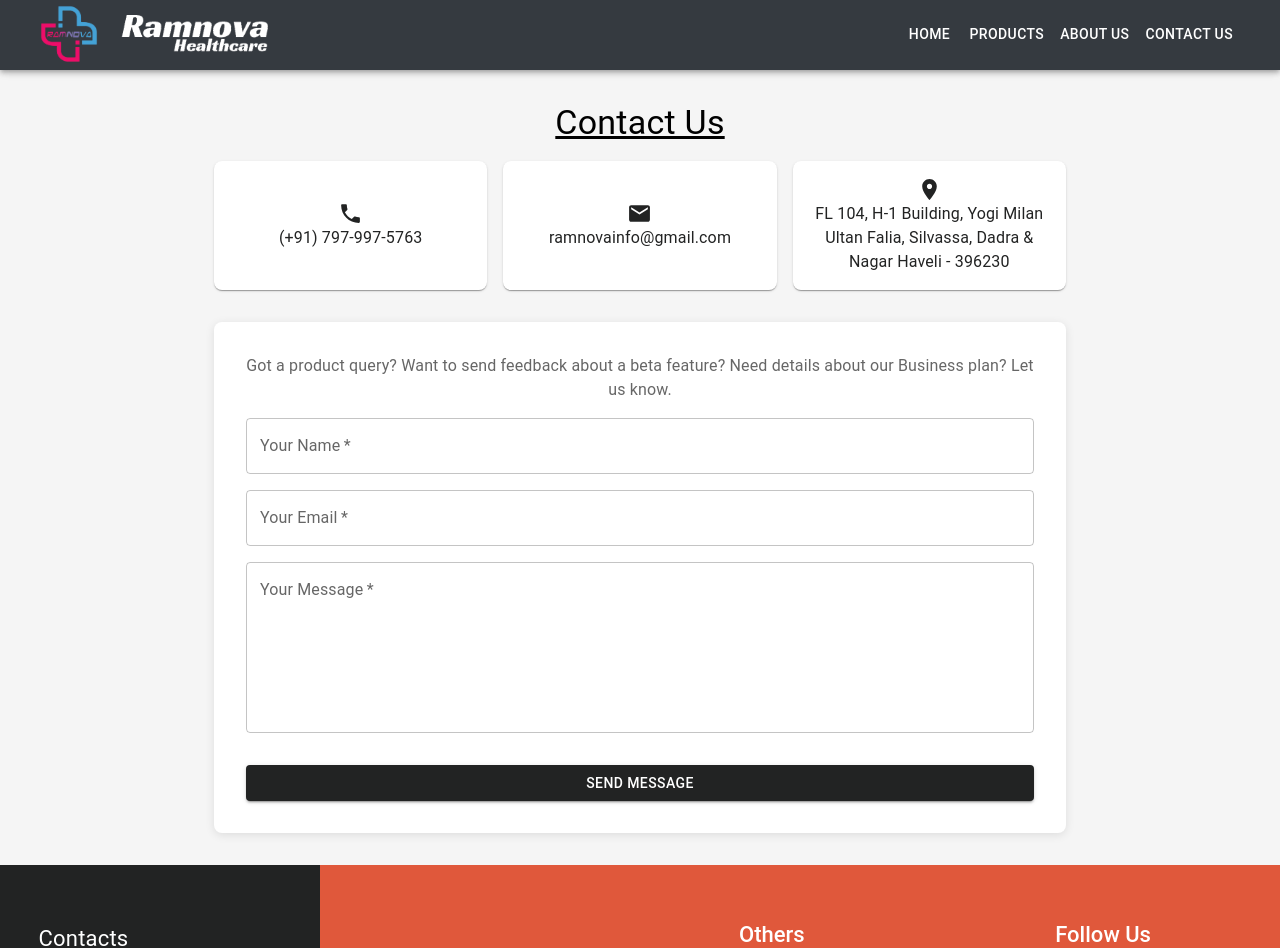
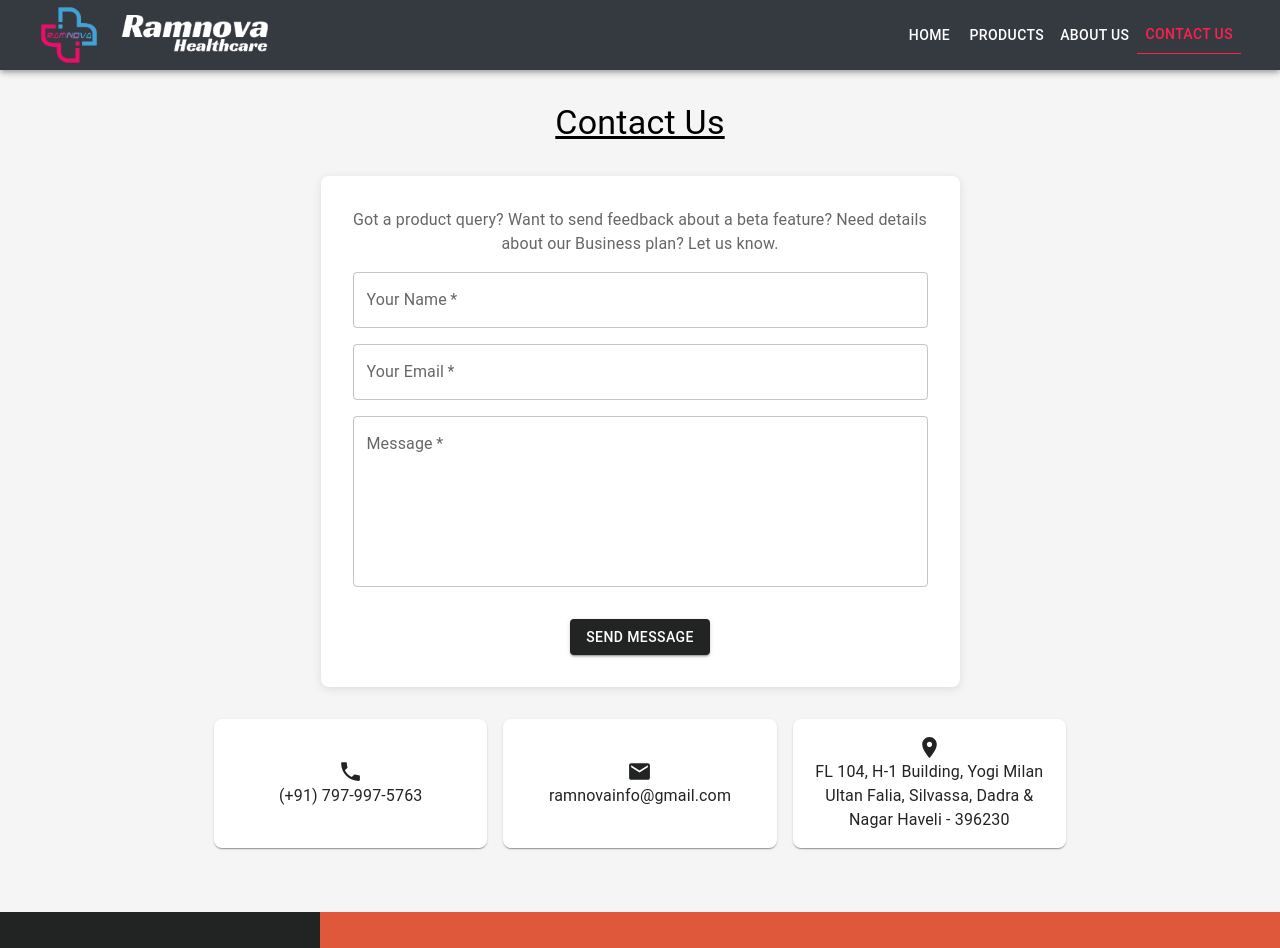
Before and after one commit to RAMNOVA-HEALTHCARE/Ramnova-Website, a React (Vite) app: page /contactUs in a window 1280 px wide. Shown: the top 948 px of the page. Built offline with nearby package versions, Linux system fonts and the light colour scheme.

Commit message:
style changes in appBar,contactUs

```diff
--- a/src/App.jsx
+++ b/src/App.jsx
@@ -26,11 +26,12 @@ function App() {
       <Router>
         <Appbar/>
         <Routes>
-            <Route path='/home' element={<><Carousal/><AboutRamnova/><FeatureBox/><Slider/><Footer/></>}/>
-            <Route path='/aboutUs'element={<><AboutUs/><Footer/> </>}/>
-            <Route path='/contactUs'element={<><ContactUs/><Footer/></>}/>
-            <Route path='/products'element={<><Products/><Footer/> </>}/>
+            <Route path='/home' element={<><Carousal/><AboutRamnova/><FeatureBox/><Slider/></>}/>
+            <Route path='/aboutUs'element={<><AboutUs/></>}/>
+            <Route path='/products'element={<><Products/></>}/>
+            <Route path='/contactUs'element={<><ContactUs/></>}/>
         </Routes>
+        <Footer/>
       </Router>
     </>
   )
--- a/src/Components/AboutUs.jsx
+++ b/src/Components/AboutUs.jsx
@@ -24,8 +24,8 @@ if (cardDatalocal.length === 0) {
             <>
             <Jumbotron
                   key={backgroundImageLink}
-             heading={"WHO"}
-             heightlighterHeading={<span key="highlight" style={{color:"#f1633b"}}> WE ARE ?</span>}
+             heading={"WHO are "}
+             heightlighterHeading={<span key="highlight" style={{color:"#E88D67"}}>WE ?</span>}
             //  heightlighterHeading={<span key="highlight" style={{color:"#f1633b"}}>WE</span>}
              bodyText={["At Ramnova Healthcare, we are dedicated to revolutionizing the pharmaceutical industry in India. Headquartered in Gujarat, Our passionate team is committed to delivering high-quality healthcare solutions. With state-of-the-art facilities and a relentless drive for innovation, we aim to improve lives and set new standards in the industry."]}
             // highlightedBodeyText={['NOT ME BUT YOU!']}
--- a/src/Components/Appbar.jsx
+++ b/src/Components/Appbar.jsx
@@ -17,7 +17,7 @@ import { BrowserRouter as Router, Routes, Route,useLocation } from 'react-router
 const pagesInfo = [{ page: 'home', pageLink: '/home' },
 { page: 'products', pageLink: '/products' },
 { page: 'about Us', pageLink: '/aboutUs' },
-{ page: 'contact us', pageLink: '/contactUs' }
+{ page: 'contact Us', pageLink: '/contactUs' }
 
 // add this in the future,req backend
 // ,{ page: 'Contact Us', pageLink: '/contactUs' }
@@ -72,8 +72,8 @@ function Appbar() {
             <>
         <div style={{marginBottom:'70px'}}></div>
 
-            <AppBar position="fixed" style={{ paddingLeft: '0', paddingRight: '0', background: '#353a40' }}>
-                  <Container maxWidth="true" sx={{ paddingLeft: '0', paddingRight: '0', background: '#353a40', height: '70px', }} >
+            <AppBar position="fixed" style={{ paddingLeft: '0', paddingRight: '0', background: '#353A40' }}>
+                  <Container maxWidth="true" sx={{ paddingLeft: '0', paddingRight: '0', background: '#353A40', height: '70px', }} >
                         <Toolbar disableGutters sx={{
                               paddingLeft: '0px',
                               paddingRight: '0px',
@@ -104,47 +104,6 @@ function Appbar() {
                                                     alt="Ramnova HealthCare"
                                                     style={{ marginLeft:'1em' , maxWidth: '35%', height: 'auto' }}
                                                 />
-
-
-
-                                          {/* <Typography
-                                                variant="h6"
-                                                noWrap
-                                                sx={{
-                                                      ml: 2,
-                                                      mr: 2,
-                                                      display: { xs: 'none', md: 'flex' },
-                                                      fontFamily: 'sans-serif',
-                                                      letterSpacing: '.1rem',
-                                                      fontSize: isSmallMobile ? '16px' : '1.25rem',
-                                                      color: 'inherit',
-                                                      textDecoration: 'none',
-                                                }}
-                                                >
-                                                RAMNOVA
-                                          </Typography>
-                                          <Typography variant="caption" sx={{ display: { xs: 'none', md: 'flex' }, fontSize: '10px', ml: 2 }} gutterBottom>
-                                                HealthCare
-                                          </Typography> */}
-                                          {/* <Typography
-                                                variant="h5"
-                                                noWrap
-                                                sx={{
-                                                      mr: 2,
-                                                      ml: 2,
-                                                      display: { xs: 'flex', md: 'none' },
-                                                      flexGrow: 1,
-                                                      fontFamily: 'sans-serif',
-                                                      letterSpacing: '0',
-                                                      color: 'inherit',
-                                                      fontSize: isSmallMobile ? '16px' : '1.25rem',
-                                                      textDecoration: 'none',
-
-                                                }}
-                                                >
-                                                NATIONAL SERVICE SCHEME
-                                          </Typography> */}
-
                                     </Link>
 
                               </Box>
@@ -155,11 +114,13 @@ function Appbar() {
                                           onClick={() => handleClick(pageInfo)}
                                           sx={{
                                                 my: 2,
-                                                color:activePage==pageInfo.page?'#f1623a':'white',
-                                                borderBottom:activePage==pageInfo.page?"1px solid white":'none',
+                                                color:activePage==pageInfo.page?'#FF204E':'white',
+                                                borderBottom:activePage==pageInfo.page?"1px solid #FF204E":'none',
+                                                borderRadius:'0',
                                                 display: 'block',
+                                                // backgroundColor:activePage==pageInfo.page?"grey":'none',
                                                 ':hover': {
-                                                      color: '#e0583b',
+                                                      // color: '#74512D',
                                                       cursor: 'pointer',
                                                 },
                                           }}
@@ -177,15 +138,15 @@ sx={{
       display: { xs: 'flex', lg: 'none' },
 }}>
                                     <IconButton
-                                          sx={{ padding: 0, marginRight: '5px' }}
+                                          sx={{ padding: 0, marginRight: '5px',color:"white" }}
                                           size="large"
                                           aria-label="account of current user"
                                           aria-controls="menu-appbar"
                                           aria-haspopup="true"
                                           onClick={handleOpenNavMenu}
-                                          color="inherit"
+
                                           >
-                                          <MenuIcon />
+                                          <MenuIcon/>
                                     </IconButton>
                                     <Menu
                                           id="menu-appbar"
@@ -214,7 +175,7 @@ sx={{
                                                       <Link to={pageInfo.pageLink}
                                                       key={pageInfo.page}
                                                       style={{
-                                                            color: "inherit",
+                                                            color: "white",
                                                             textDecoration: 'none',
                                                       }}>
                                                             <MenuItem
@@ -223,11 +184,11 @@ sx={{
                                                                         handleCloseNavMenu();
                                                                   }}
                                                                   sx={{
-                                                                        background: '#353a40',
+                                                                        background: '#353A40',
                                                                         color: 'white',
                                                                         ':hover': {
-                                                                              color: '#e0583b',
-                                                                              background: '#353a40',
+                                                                              color: '#FF204E',
+                                                                              background: '#353A40',
                                                                               cursor: 'pointer',
                                                                         },
                                                                   }}>
--- a/src/Components/ContactUs.jsx
+++ b/src/Components/ContactUs.jsx
@@ -40,94 +40,19 @@ export default function ContactUs() {
         <Typography variant="h4" align="center" sx={{textDecoration: 'underline' , mb: '0.5em'}}  gutterBottom>
           Contact Us
         </Typography>
-        <Box
-          sx={{
-            display: 'flex',
-            justifyContent: 'space-between',
-            alignItems: 'stretch', // Ensure equal height for all boxes
-            marginBottom: '2rem',
-            '& > :not(:last-child)': {
-              marginRight: '1rem', // Space between boxes
-            },
-          }}
-        >
-          <Paper
-            sx={{
-              display: 'flex',
-              flexDirection: 'column',
-              alignItems: 'center',
-              justifyContent: 'center',
-              p: 2,
-              borderRadius: '8px',
-              transition: 'background-color 0.3s',
-              color: '#222323', // Text color when not hovered
-              '&:hover': {
-                backgroundColor: '#3D1F2B',
-                color: 'white', // Text color on hover
-              },
-              flex: '1 1 300px', // Equal width for all boxes, adjust as needed
-              minWidth: '200px', // Minimum width to ensure responsiveness
-            }}
-          >
-            <PhoneIcon sx={{ fontSize: 25 }} />
-            <Typography align="center">(+91) 797-997-5763</Typography>
-          </Paper>
-
-          <Paper
-            sx={{
-              display: 'flex',
-              flexDirection: 'column',
-              alignItems: 'center',
-              justifyContent: 'center',
-              p: 2,
-              borderRadius: '8px',
-              transition: 'background-color 0.3s',
-              color: '#222323', // Text color when not hovered
-              '&:hover': {
-                backgroundColor: '#3D1F2B',
-                color: 'white', // Text color on hover
-              },
-              flex: '1 1 300px', // Equal width for all boxes, adjust as needed
-              minWidth: '200px', // Minimum width to ensure responsiveness
-            }}
-          >
-            <EmailIcon sx={{ fontSize: 25 }} />
-            <Typography align="center">ramnovainfo@gmail.com</Typography>
-          </Paper>
-
-          <Paper
-            sx={{
-              display: 'flex',
-              flexDirection: 'column',
-              alignItems: 'center',
-              justifyContent: 'center',
-              p: 2,
-              borderRadius: '8px',
-              transition: 'background-color 0.3s',
-              color: '#222323', // Text color when not hovered
-              '&:hover': {
-                backgroundColor: '#3D1F2B',
-                color: 'white', // Text color on hover
-              },
-              flex: '1 1 300px', // Equal width for all boxes, adjust as needed
-              minWidth: '200px', // Minimum width to ensure responsiveness
-            }}
-          >
-            <LocationOnIcon sx={{ fontSize: 25 }} />
-            <Typography align="center">FL 104, H-1 Building, Yogi Milan Ultan Falia, Silvassa, Dadra & Nagar Haveli - 396230</Typography>
-          </Paper>
-        </Box>
 
         <Box
           sx={{
             display: 'flex',
             flexDirection: 'column',
             alignItems: 'center',
+            marginX:'auto',
             backgroundColor: 'white',
             padding: '2rem',
             borderRadius: '8px',
             boxShadow: '0 2px 10px rgba(0, 0, 0, 0.1)',
             marginTop: '2rem',
+            maxWidth:'75%'
           }}
         >
           <Typography variant="body1" color="textSecondary" paragraph align="center">
@@ -137,6 +62,9 @@ export default function ContactUs() {
             component="form"
             onSubmit={handleSubmit}
             sx={{
+              display: 'flex',
+              flexDirection: 'column',
+              alignItems: 'center',
               '& .MuiTextField-root': { mb: 2 },
               '& .MuiButton-root': { mt: 2 },
               width: '100%', // Full width for form elements
@@ -162,7 +90,7 @@ export default function ContactUs() {
             />
             <TextField
               fullWidth
-              label="Your Message"
+              label="Message"
               variant="outlined"
               name="query"
               multiline
@@ -171,10 +99,88 @@ export default function ContactUs() {
               onChange={handleChange}
               required
             />
-            <Button variant="contained" color="primary" type="submit" fullWidth sx={{ backgroundColor: '#222323', color: 'white', '&:hover': { backgroundColor: '#3D1F2B' } }}>
+            <Button variant="contained" color="primary" maxWidth="10%" type="submit" marginX="auto" sx={{ backgroundColor: '#222323', color: 'white', '&:hover': { backgroundColor: '#FFF3C7',color:'black' } }}>
               Send Message
             </Button>
           </Box>
+        </Box>
+        <Box
+          sx={{
+            display: 'flex',
+            justifyContent: 'space-between',
+            alignItems: 'stretch', // Ensure equal height for all boxes
+            marginTop:'2rem',
+            marginBottom: '2rem',
+            '& > :not(:last-child)': {
+              marginRight: '1rem', // Space between boxes
+            },
+          }}
+        >
+          <Paper
+            sx={{
+              display: 'flex',
+              flexDirection: 'column',
+              alignItems: 'center',
+              justifyContent: 'center',
+              p: 2,
+              borderRadius: '8px',
+              transition: 'background-color 0.3s',
+              color: '#222323', // Text color when not hovered
+              '&:hover': {
+                backgroundColor: '#FFF3C7',
+                // color: 'black', // Text color on hover
+              },
+              flex: '1 1 300px', // Equal width for all boxes, adjust as needed
+              minWidth: '200px', // Minimum width to ensure responsiveness
+            }}
+          >
+            <PhoneIcon sx={{ fontSize: 25 }} />
+            <Typography align="center">(+91) 797-997-5763</Typography>
+          </Paper>
+
+          <Paper
+            sx={{
+              display: 'flex',
+              flexDirection: 'column',
+              alignItems: 'center',
+              justifyContent: 'center',
+              p: 2,
+              borderRadius: '8px',
+              transition: 'background-color 0.3s',
+              color: '#222323', // Text color when not hovered
+              '&:hover': {
+                backgroundColor: '#FFF3C7',
+                color: 'black', // Text color on hover
+              },
+              flex: '1 1 300px', // Equal width for all boxes, adjust as needed
+              minWidth: '200px', // Minimum width to ensure responsiveness
+            }}
+          >
+            <EmailIcon sx={{ fontSize: 25 }} />
+            <Typography align="center">ramnovainfo@gmail.com</Typography>
+          </Paper>
+
+          <Paper
+            sx={{
+              display: 'flex',
+              flexDirection: 'column',
+              alignItems: 'center',
+              justifyContent: 'center',
+              p: 2,
+              borderRadius: '8px',
+              transition: 'background-color 0.3s',
+              color: '#222323', // Text color when not hovered
+              '&:hover': {
+                backgroundColor: '#FFF3C7',
+                color: 'black', // Text color on hover
+              },
+              flex: '1 1 300px', // Equal width for all boxes, adjust as needed
+              minWidth: '200px', // Minimum width to ensure responsiveness
+            }}
+          >
+            <LocationOnIcon sx={{ fontSize: 25 }} />
+            <Typography align="center">FL 104, H-1 Building, Yogi Milan Ultan Falia, Silvassa, Dadra & Nagar Haveli - 396230</Typography>
+          </Paper>
         </Box>
       </Container>
     </Box>
--- a/src/Components/MajorDisplayCard.jsx
+++ b/src/Components/MajorDisplayCard.jsx
@@ -61,11 +61,11 @@ export default function MajorDisplayCard(props) {
             borderLeft:
               props.transtionsActive == 'false' ?
                 '0' :
-                leftwards & props.cardtheme == 'light' ? 'solid black 2px' : 'solid 0',
+                leftwards & props.cardtheme == 'light' ? 'solid #EFBC9B 2px' : 'solid 0',
             borderRight:
               props.transtionsActive == 'false' ?
                 '0' :
-                leftwards || props.cardtheme != 'light' ? '0' : 'solid black 2px'
+                leftwards || props.cardtheme != 'light' ? '0' : 'solid #EFBC9B 2px'
           }}
           border={0}
           sx={{
--- a/src/Components/Products.jsx
+++ b/src/Components/Products.jsx
@@ -44,7 +44,7 @@ export default function Products() {
                               fontFamily: '"Mundo Serif Medium", serif',
                               fontWeight: '800',
                               fontSize: '2.3em',
-                              padding: '0.8em',
+                              padding: '0.8em'
                         }}
                         >
                         Our Products
--- a/src/Components/ProductsDisplayCard.jsx
+++ b/src/Components/ProductsDisplayCard.jsx
@@ -30,7 +30,6 @@ export default function ProductsDisplayCard({ i, handleProductClick, checker, Pr
                                     >
                                           {ProductName}
                                     </Typography>
-
                               </CardContent>
                         </CardActionArea>
                   </Card>
--- a/src/index.css
+++ b/src/index.css
@@ -3,7 +3,7 @@ body {
     padding: 0;
     width: 100%;
     height: 100%;
-    background-color: white;
+    background-color: whitesmoke;
     font-family: Verdana, sans-serif
   }
   root{
```
Also changed, not shown: src/Components/Carousal.jsx (+8 -7 lines), src/Components/Footer.jsx (+4 -3 lines), src/assets/Images/Ramnova-black.png.
